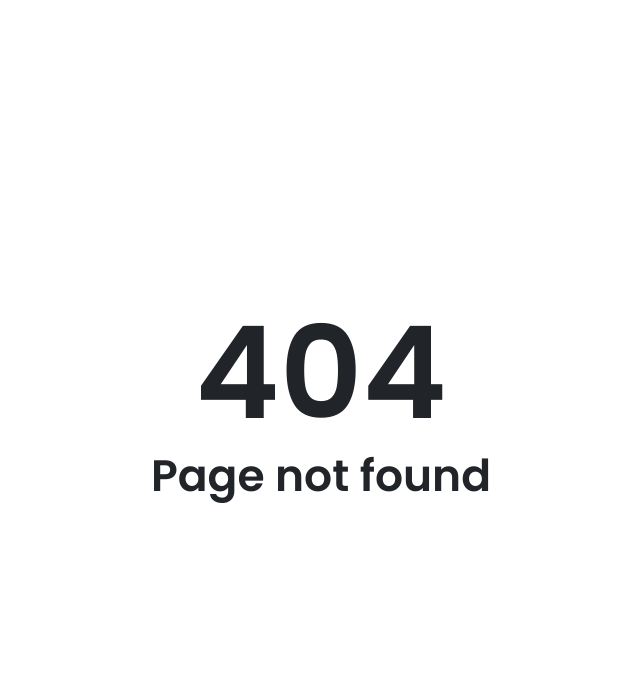
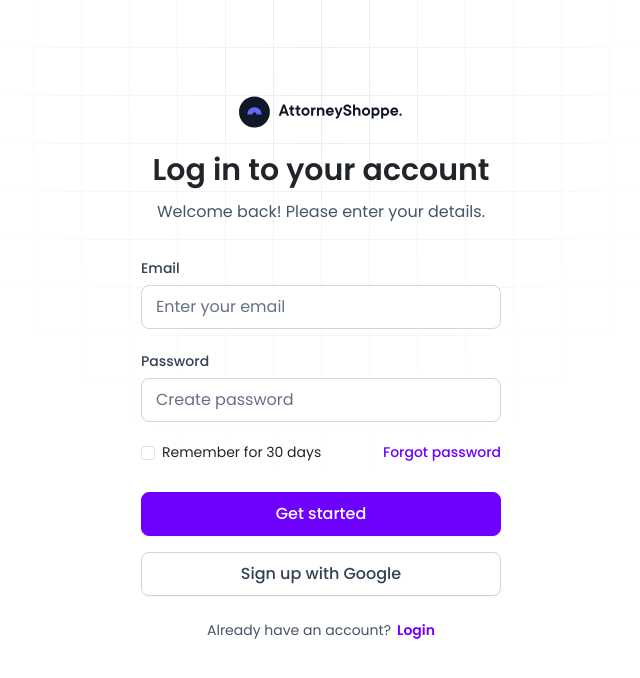
Before and after one commit to shahbaz760/nocred3, a React (Vite) app: page /login in a window 1280 px wide. Before the commit this address had no page. Shown: the top 678 px of the page, without its empty margins (319-959 px from the left). Built offline with nearby package versions, Linux system fonts and the light colour scheme.

Commit message:
worked on forms

```diff
--- a/src/App.tsx
+++ b/src/App.tsx
@@ -4,6 +4,8 @@ import Home from './pages/home';
 import About from './pages/about';
 import Contact from './pages/contact';
 import NotFound from './pages/not-found';
+import SignUp from './pages/authentication/signup';
+import Login from './pages/authentication/login';
 
 function App() {
   return (
@@ -12,6 +14,8 @@ function App() {
         <Route path='/' element={<Home />} />
         <Route path='/about' element={<About />} />
         <Route path='/contact' element={<Contact />} />
+        <Route path='/register' element={<SignUp />} />
+        <Route path='/login' element={<Login />} />
         <Route path='*' element={<NotFound />} />
       </Routes>
     </BrowserRouter>
--- a/src/common/footer/footer.module.scss
+++ b/src/common/footer/footer.module.scss
@@ -1,8 +1,6 @@
 @import 'src/styles/var';
 
 .footer {
-  .footer_inner {
-  }
   .footer_top {
     padding: var(--spacing-7xl) var(--spacing-4xl) var(--spacing-6xl);
     display: flex;
--- /dev/null
+++ b/src/layouts/auth/auth.module.scss
@@ -0,0 +1,41 @@
+@import 'src/styles/var';
+
+.layout_inner {
+  max-width: 768px;
+  margin: auto;
+  min-height: 100vh;
+  padding-top: var(--spacing-9xl);
+  position: relative;
+  &::before {
+    z-index: -1;
+    content: '';
+    position: absolute;
+    top: 0;
+    left: 0;
+    width: 100%;
+    height: calc(5 * var(--spacing-9xl));
+    background-image: url('/images/authentication/boxes_pattern.png');
+    background-position: bottom;
+  }
+  .layout_wrapper {
+    max-width: 360px;
+    margin: auto;
+  }
+  .layout_heading {
+    display: flex;
+    flex-direction: column;
+    align-items: center;
+    text-align: center;
+    margin-bottom: var(--spacing-4xl);
+    img {
+      height: 32px;
+    }
+    h4 {
+      margin: var(--spacing-3xl) 0 var(--spacing-lg);
+      font-size: var(--f30);
+    }
+    p {
+      color: $textColor1;
+    }
+  }
+}
--- /dev/null
+++ b/src/layouts/auth/auth.tsx
@@ -0,0 +1,34 @@
+import React, { ReactNode } from 'react';
+import { Container } from 'react-bootstrap';
+import styles from './auth.module.scss';
+
+interface IProps {
+  children: React.ReactNode;
+  heading: string | ReactNode;
+  subheading: string | ReactNode;
+}
+
+const AuthenticationLayout: React.FC<IProps> = ({
+  children,
+  heading,
+  subheading,
+}) => {
+  return (
+    <div className={styles.layout}>
+      <Container>
+        <div className={styles.layout_inner}>
+          <div className={styles.layout_wrapper}>
+            <div className={styles.layout_heading}>
+              <img src='/images/logo.svg' alt='' />
+              <h4>{heading}</h4>
+              <p>{subheading}</p>
+            </div>
+            {children}
+          </div>
+        </div>
+      </Container>
+    </div>
+  );
+};
+
+export default AuthenticationLayout;
--- /dev/null
+++ b/src/pages/authentication/authentication.module.scss
@@ -0,0 +1,50 @@
+@import 'src/styles/var';
+
+.form_field_wrapper {
+  display: flex;
+  flex-direction: column;
+  gap: var(--spacing-2xl);
+}
+
+.submit_btn {
+  button {
+    width: 100%;
+  }
+}
+.already_account {
+  text-align: center;
+  font-size: var(--f14);
+  display: flex;
+  gap: 6px;
+  justify-content: center;
+  color: $textColor1;
+  a {
+    font-weight: 600;
+  }
+}
+
+.signup_page {
+  .submit_btn {
+    margin: var(--spacing-3xl) 0;
+    display: flex;
+    flex-direction: column;
+    gap: var(--spacing-xl);
+  }
+}
+
+.login_page {
+  .submit_btn {
+    margin: var(--spacing-3xl) 0;
+    display: flex;
+    flex-direction: column;
+    gap: var(--spacing-xl);
+  }
+  .remember_wrap {
+    display: flex;
+    justify-content: space-between;
+    font-size: var(--f14);
+    a {
+      font-weight: 500;
+    }
+  }
+}
--- /dev/null
+++ b/src/pages/authentication/login.tsx
@@ -0,0 +1,61 @@
+import { useFormik } from 'formik';
+import { Form } from 'react-bootstrap';
+import { Link } from 'react-router-dom';
+import AuthenticationLayout from '../../layouts/auth/auth';
+import CustomButton from '../../theme/button';
+import InputField from '../../theme/input';
+import styles from './authentication.module.scss';
+
+const Login = () => {
+  const formik = useFormik({
+    initialValues: {
+      email: '',
+      password: '',
+    },
+    onSubmit: (values) => {},
+  });
+
+  return (
+    <AuthenticationLayout
+      heading='Log in to your account'
+      subheading='Welcome back! Please enter your details.'
+    >
+      <div className={styles.login_page}>
+        <form onSubmit={formik.handleSubmit}>
+          <div className={styles.form_field_wrapper}>
+            <InputField
+              formik={formik}
+              label='Email'
+              name='email'
+              placeholder='Enter your email'
+            />
+            <InputField
+              formik={formik}
+              label='Password'
+              name='password'
+              placeholder='Create password'
+            />
+            <div className={styles.remember_wrap}>
+              <Form.Check // prettier-ignore
+                type='checkbox'
+                id='checkBox'
+                label={'Remember for 30 days'}
+              />
+              <Link to=''>Forgot password</Link>
+            </div>
+          </div>
+          <div className={styles.submit_btn}>
+            <CustomButton type='submit'>Get started</CustomButton>
+            <CustomButton variant='outline-light'>
+              Sign up with Google
+            </CustomButton>
+          </div>
+          <div className={styles.already_account}>
+            Already have an account? <Link to='/login'>Login</Link>
+          </div>
+        </form>
+      </div>
+    </AuthenticationLayout>
+  );
+};
+export default Login;
--- /dev/null
+++ b/src/pages/authentication/signup.tsx
@@ -0,0 +1,58 @@
+import { useFormik } from 'formik';
+import { Link } from 'react-router-dom';
+import AuthenticationLayout from '../../layouts/auth/auth';
+import CustomButton from '../../theme/button';
+import InputField from '../../theme/input';
+import styles from './authentication.module.scss';
+const SignUp = () => {
+  const formik = useFormik({
+    initialValues: {
+      name: '',
+      email: '',
+      password: '',
+    },
+    onSubmit: (values) => {},
+  });
+
+  return (
+    <AuthenticationLayout
+      heading='Create an account'
+      subheading='Start your 30-day free trial.'
+    >
+      <div className={styles.signup_page}>
+        <form onSubmit={formik.handleSubmit}>
+          <div className={styles.form_field_wrapper}>
+            <InputField
+              formik={formik}
+              label='Name'
+              name='name'
+              placeholder='Enter your name'
+            />
+            <InputField
+              formik={formik}
+              label='Email'
+              name='email'
+              placeholder='Enter your email'
+            />
+            <InputField
+              formik={formik}
+              label='Password'
+              name='password'
+              placeholder='Create password'
+            />
+          </div>
+          <div className={styles.submit_btn}>
+            <CustomButton type='submit'>Get started</CustomButton>
+            <CustomButton variant='outline-light'>
+              Sign up with Google
+            </CustomButton>
+          </div>
+          <div className={styles.already_account}>
+            Already have an account? <Link to='/login'>Login</Link>
+          </div>
+        </form>
+      </div>
+    </AuthenticationLayout>
+  );
+};
+export default SignUp;
--- a/src/pages/home/explore/explore.module.scss
+++ b/src/pages/home/explore/explore.module.scss
@@ -2,9 +2,6 @@
 
 .explore {
   padding: var(--spacing-9xl) 0;
-
-  .wrapper {
-  }
   .single_row {
     padding-top: var(--spacing-9xl);
     --arrowWidth: 50%;
--- a/src/styles/_common.scss
+++ b/src/styles/_common.scss
@@ -33,6 +33,7 @@ h3 {
 }
 h4 {
   font-size: 36px;
+  font-weight: 600;
   @include max($md) {
     font-size: 28px;
   }
@@ -76,6 +77,11 @@ a {
     line-height: 1.25;
     min-height: 44px;
     padding: 10px 18px;
+  }
+  &.btn-outline-light {
+    background-color: transparent;
+    color: $textSecondary;
+    border-color: $inputBorder;
   }
 }
 
--- a/src/theme/button.tsx
+++ b/src/theme/button.tsx
@@ -4,7 +4,7 @@ interface IProps extends ButtonProps {}
 
 const CustomButton: React.FC<IProps> = ({ ...rest }) => {
   return (
-    <Button {...rest} className={`custom_btn ${rest.className}`}>
+    <Button type='button' {...rest} className={`custom_btn ${rest.className}`}>
       {rest.children}
     </Button>
   );
```
Also changed, not shown: public/images/authentication/boxes_pattern.png (added), 1 other file (tests, documents, lock files or other folders).
